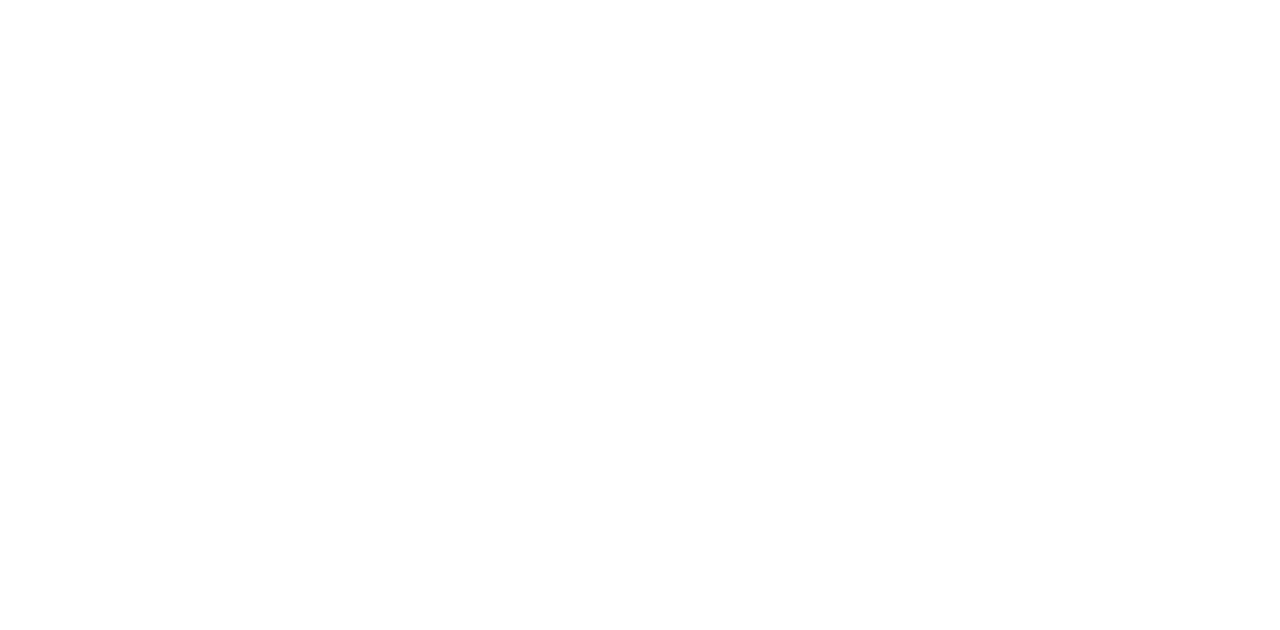
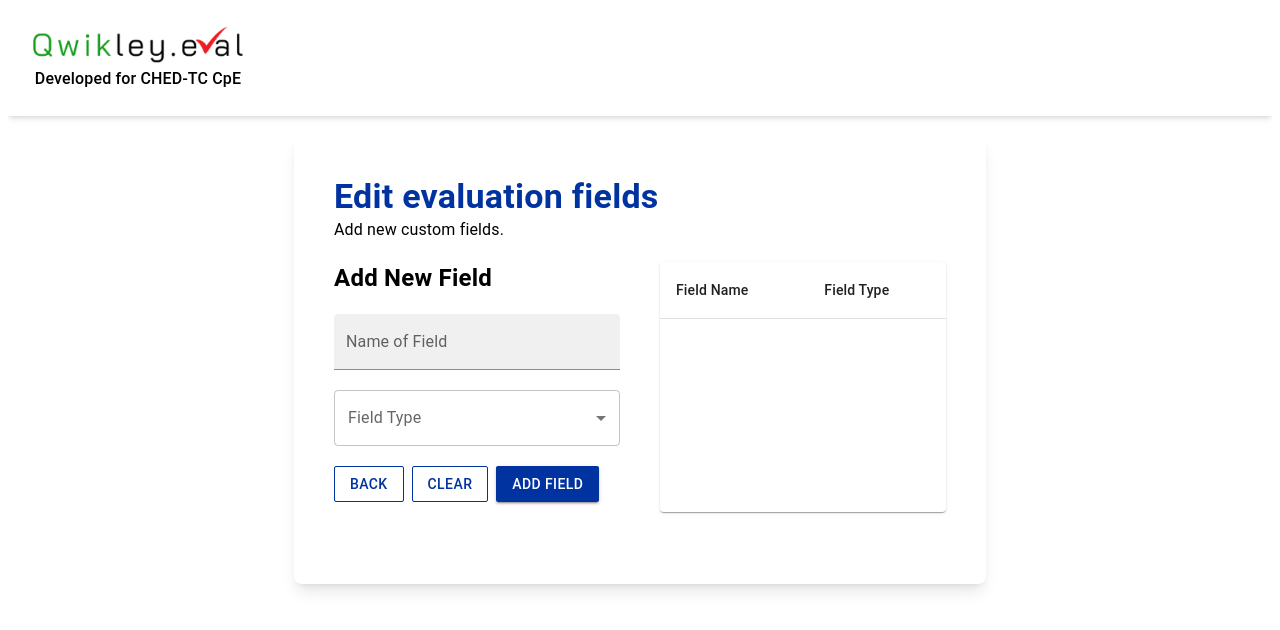
Before and after one commit to zhrssh/report-evaluation-app, a React (Vite) app in the folder client/: page /admin in a window 1280 px wide. Before the commit this address had no page. Shown: the top 630 px of the page. Built offline with nearby package versions, Linux system fonts and the light colour scheme.

Commit message:
Added AdminPage for creating new fields

```diff
--- a/client/src/App.jsx
+++ b/client/src/App.jsx
@@ -11,13 +11,17 @@
 import EvaluationView from "./views/evaluations/EvaluationView.jsx";
 import EvaluationEdit from "./views/evaluations/EvaluationEdit.jsx";
 import InstitutionEdit from "./views/institutions/InstitutionEdit.jsx";
+import AdminPage from "./views/AdminPage.jsx";
 
 function App() {
     return (
         <Router>
             <Routes>
                 <Route path="/" element={<LandingPage />} />
-				<Route path="/login" element={<Layout withHeader={<LoginPage />} />} />
+                <Route
+                    path="/login"
+                    element={<Layout withHeader={<LoginPage />} />}
+                />
                 <Route
                     path="/register"
                     element={<Layout withHeader={<RegistrationPage />} />}
@@ -26,7 +30,10 @@
                     path="/institutions"
                     index
                     element={
-						<Layout withHeader={<InstitutionPage />} withLogout={true} />
+                        <Layout
+                            withHeader={<InstitutionPage />}
+                            withLogout={true}
+                        />
                     }
                 />
                 <Route
@@ -39,7 +46,12 @@
                 />
                 <Route
                     path="/evaluations"
-					element={<Layout withHeader={<EvaluationPage />} withLogout={true} />}
+                    element={
+                        <Layout
+                            withHeader={<EvaluationPage />}
+                            withLogout={true}
+                        />
+                    }
                 />
                 <Route
                     path="/evaluations/create"
@@ -53,6 +65,10 @@
                     path="evaluations/edit"
                     element={<Layout withHeader={<EvaluationEdit />} />}
                 />
+                <Route
+                    path="/admin"
+                    element={<Layout withHeader={<AdminPage />} />}
+                />
             </Routes>
         </Router>
     );
--- /dev/null
+++ b/client/src/views/AdminPage.jsx
@@ -0,0 +1,130 @@
+import React, { useState } from "react";
+import {
+    TextField,
+    Typography,
+    Select,
+    InputLabel,
+    MenuItem,
+    FormControl,
+    Paper,
+    Table,
+    TableContainer,
+    TableHead,
+    TableBody,
+    TableRow,
+    TableCell,
+} from "@mui/material";
+import AppButtonContained from "../components/utils/AppButtonContained";
+import AppButtonOutlined from "../components/utils/AppButtonOutlined";
+import useRouting from "../components/routes";
+
+export default function AdminPage() {
+    const { navigateToEvaluationsPage } = useRouting();
+
+    const [fieldName, setFieldName] = useState("");
+    const [fieldType, setFieldType] = useState("");
+    const [fieldsList, setFieldsList] = useState([]);
+
+    const handleFieldName = (event) => {
+        setFieldName(event.target.value);
+    };
+
+    const handleFieldTypeChange = (event) => {
+        setFieldType(event.target.value);
+    };
+
+    const handleAddField = () => {
+        const newField = {
+            name: fieldName,
+            type: fieldType,
+        };
+
+        setFieldsList([...fieldsList, newField]);
+        setFieldName("");
+        setFieldType("");
+    };
+
+    const handleClearButton = () => {
+        setFieldName("");
+        setFieldType("");
+    };
+
+    return (
+        <div className="flex justify-center items-center">
+            <div className="flex flex-col p-10 w-1/2 justify-center rounded-lg shadow-lg bg-white">
+                <Typography className="text-accent font-bold" variant="h4">
+                    Edit evaluation fields
+                </Typography>
+                <Typography>Add new custom fields.</Typography>
+                <div className="flex flex-row mt-5 gap-10">
+                    <div className="flex flex-1 flex-col gap-5">
+                        <Typography className="font-bold text-2xl">
+                            Add New Field
+                        </Typography>
+                        <TextField
+                            id="filled-basic"
+                            label="Name of Field"
+                            variant="filled"
+                            value={fieldName}
+                            onChange={handleFieldName}
+                        />
+                        <FormControl>
+                            <InputLabel>Field Type</InputLabel>
+                            <Select
+                                value={fieldType}
+                                onChange={handleFieldTypeChange}
+                                label="Field Type"
+                            >
+                                <MenuItem value="textEntry">
+                                    Text Entry
+                                </MenuItem>
+                                <MenuItem value="enum">Enumerators</MenuItem>
+                                <MenuItem value="date">Date</MenuItem>
+                                <MenuItem value="file">File Upload</MenuItem>
+                            </Select>
+                        </FormControl>
+                        <div className="flex gap-2">
+                            <AppButtonOutlined
+                                label="Back"
+                                onClick={() => navigateToEvaluationsPage()}
+                            />
+                            <AppButtonOutlined
+                                label="Clear"
+                                onClick={handleClearButton}
+                            />
+                            <AppButtonContained
+                                label="Add Field"
+                                onClick={handleAddField}
+                            />
+                        </div>
+                    </div>
+                    <div className="flex flex-1 flex-col">
+                        <TableContainer
+                            component={Paper}
+                            id="table"
+                            style={{ height: 250, overflowY: "auto" }}
+                        >
+                            <Table>
+                                <TableHead>
+                                    <TableRow>
+                                        <TableCell>Field Name</TableCell>
+                                        <TableCell>Field Type</TableCell>
+                                    </TableRow>
+                                </TableHead>
+                                <TableBody>
+                                    {fieldsList.map((field, index) => (
+                                        <TableRow key={index}>
+                                            <TableCell>{field.name}</TableCell>
+                                            <TableCell>{field.type}</TableCell>
+                                        </TableRow>
+                                    ))}
+                                </TableBody>
+                            </Table>
+                        </TableContainer>
+                    </div>
+                </div>
+                <div className="flex flex-col mt-8 gap-5"></div>
+            </div>
+        </div>
+    );
+}
```
Lines whose indentation alone changed are shown as unchanged.
